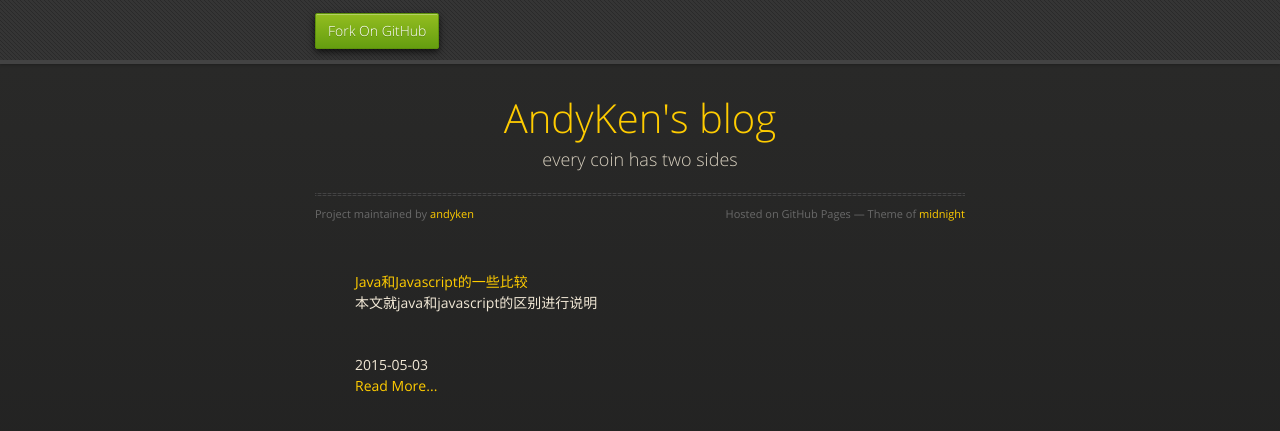
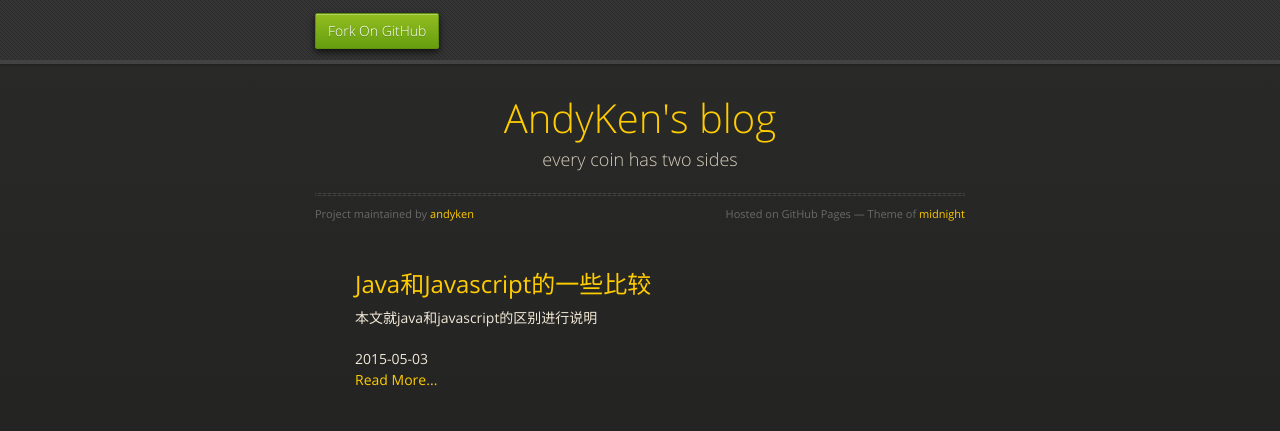
Before and after one commit to andyken/andyken.github.io, a Jekyll site: the page built from index.html, in a window 1280 px wide. Shown: the top 431 px of the page. Built offline with Jekyll 4.4.1, drawn with Linux system fonts in a browser that asks for light colours; Markdown is read by kramdown in place of the engine named in the settings.

Commit message:
misc:代码格式修改

```diff
--- a/_config.yml
+++ b/_config.yml
@@ -6,6 +6,6 @@ title: AndyKen's blog
 description: every coin has two sides
 theme: midnight
 disqusname: andyken
-excerpt_separator: "<!--more-->"
+excerpt_separator: "###一"
 # theme can be: hack, leap-day, merlot, midnight, minimal, modernist, slate, time-machine
 # those themes are all come from GitHub Pages Themes
--- a/index.html
+++ b/index.html
@@ -4,8 +4,8 @@ layout: default
 
 <ul class="post-list">
     {% for post in site.posts %}
-    	<a href="{{post.url}}">{{ post.title }}</a><br>
-        {{ post.excerpt }} <br>
+    	<h2><a href="{{post.url}}">{{ post.title }}</a></h2>
+        {{ post.excerpt }}
         {{ post.date | date: "%F" }} <br>
         <a href="{{post.url}}"> Read More...</a><br><br>
     {% endfor %}
```
Also changed, not shown: _posts/2015-05-03-the-difference-between-java-and-javascript.md (+0 -1 lines).
